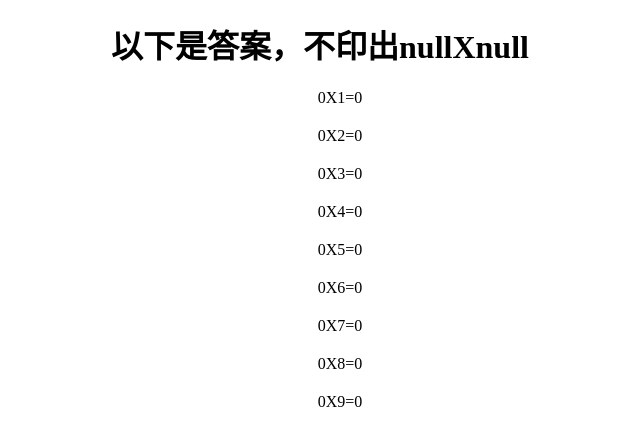
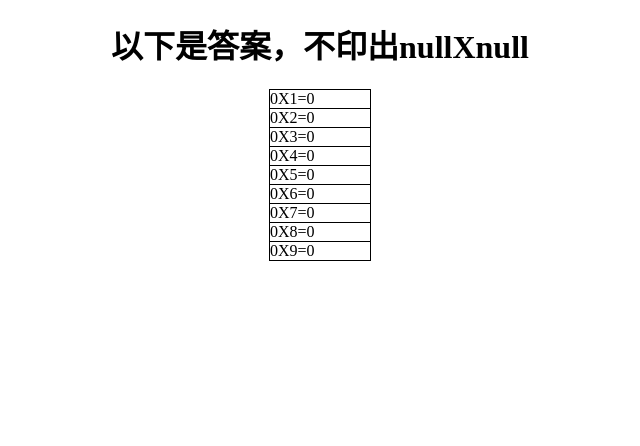
Before and after one commit to JEN-CHUN/nuberTimesExampleForFriend, a plain HTML site: page result.html in a window 1280 px wide. Shown: the whole page, without its empty margins (320-960 px from the left). Drawn offline with Linux system fonts and the light colour scheme.

Commit message:
fixed the list of number and logic adjust

```diff
--- a/css/result.scss
+++ b/css/result.scss
@@ -1,12 +1,17 @@
-.title{
- text-align: center;
+.title {
+  text-align: center;
 }
 
-.answer{
-    list-style-type: none;
+.answer {
+  list-style-type: none;
+  width: 100px;
+  margin: auto;
 
-    &__item{
-        text-align: center;
-        margin-top: 20px;
-    }
+  border: 1px solid black;
+  &__item {
+    border-bottom: 1px solid black;
+  }
+  &__item:last-of-type {
+    border-bottom: none;
+  }
 }
--- a/result.html
+++ b/result.html
@@ -1,17 +1,20 @@
 <!DOCTYPE html>
 <html lang="en">
   <head>
-    <meta charset="UTF-8">
-    <meta http-equiv="X-UA-Compatible" content="IE=edge">
-    <meta name="viewport" content="width=device-width, initial-scale=1.0">
+    <meta charset="UTF-8" />
+    <meta http-equiv="X-UA-Compatible" content="IE=edge" />
+    <meta name="viewport" content="width=device-width, initial-scale=1.0" />
     <title>Result</title>
-    <link rel="stylesheet" href="./css/result.css">
+    <link rel="stylesheet" href="./css/result.css" />
   </head>
   <body>
     <h1 class="title"></h1>
-    <ul class="answer">
+    <!-- <ul class="answer">
       <li class="answer__item"></li>
-    </ul>
+    </ul> -->
+    <div class="answer">
+
+    </div>
   </body>
   <script src="./result.js"></script>
 </html>
--- a/result.js
+++ b/result.js
@@ -3,14 +3,20 @@
 const resultNumber = localStorage.getItem("number");
 const title = document.querySelector(".title");
 const answerList = document.querySelector(".answer");
-console.log(resultNumber);
+
 title.innerText = `以下是答案，不印出${resultNumber}X${resultNumber}`;
 
-for (let i = 0; i < 9; i++) {
-  const number = Number(resultNumber);
-  if (number !== (i+1)) {
-    answerList.innerHTML += `<li class="answer__item">${number}X${i + 1}=${
-      number * (i + 1)
-    }</li>`;
+Number(resultNumber) <= 9 ? printNum(9) : printNum(Number(resultNumber));
+
+function printNum(range) {
+  let result = "";
+  for (let i = 0; i < range; i++) {
+    const number = Number(resultNumber);
+    if (number !== i + 1) {
+      result += `<li class="answer__item">${number}X${i + 1}=${
+        number * (i + 1)
+      }</li>`;
+    }
   }
+  answerList.innerHTML = result;
 }
--- a/submitNum.js
+++ b/submitNum.js
@@ -9,7 +9,7 @@ sumbitButton.addEventListener("click", () => {
   let input = Number(number.value);
   console.log(input);
   console.log(typeof input);
-  if (isNaN(input) || !Number.isInteger(input) || input <= 0 || input > 9) {
+  if (isNaN(input) || !Number.isInteger(input) || input <= 0) {
     number.value = null;
     alert("所輸入的資料並不在範圍內或是有誤，請重新輸入");
   } else {
```
Also changed, not shown: index.html (+1 -1 lines), css/result.css, 1 other file. Lines whose indentation alone changed are shown as unchanged.
